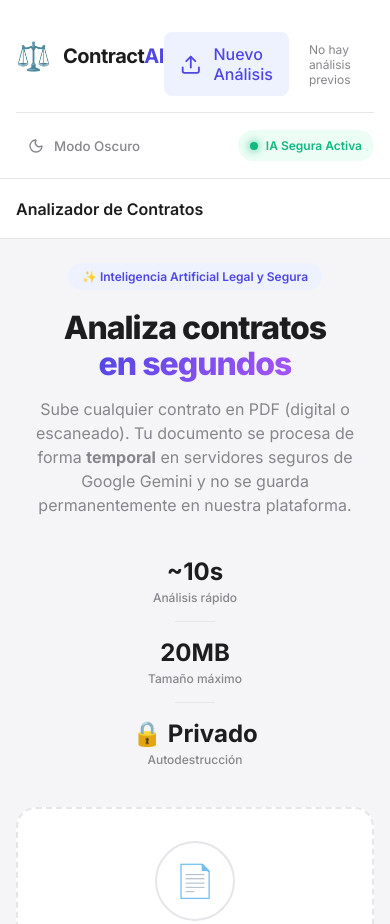
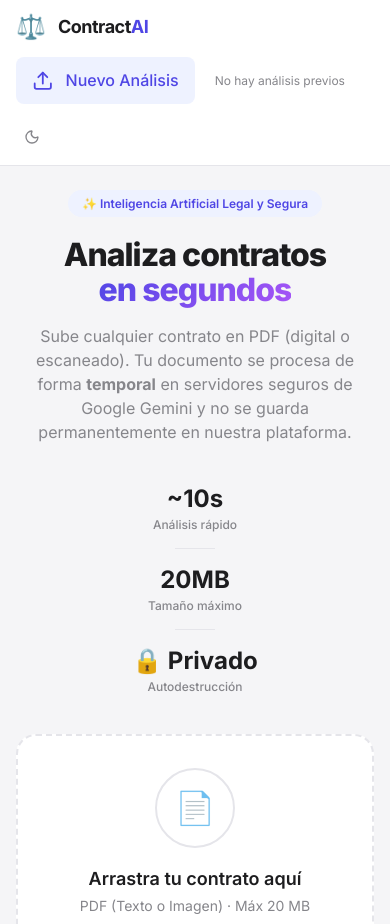
Before and after one commit to Kromilla/analizador-contratos-ia, a website: page index.html in a window 390 px wide. Shown: the top 924 px of the page. Drawn offline with nearby package versions, Linux system fonts and the light colour scheme.

Commit message:
fix(ui): responsive layout for mobile

```diff
--- a/styles.css
+++ b/styles.css
@@ -535,19 +535,33 @@ a { text-decoration: none; color: inherit; }
   body { flex-direction: column; overflow: auto; height: auto; min-height: 100vh; }
 
   /* Sidebar stacking */
-  .sidebar { width: 100%; padding: 16px; border-right: none; border-bottom: 1px solid var(--border); flex-direction: row; flex-wrap: wrap; align-items: center; justify-content: space-between; }
-  .sidebar-logo { margin-bottom: 0; }
-  .sidebar-nav { width: 100%; margin-top: 16px; flex-direction: row; overflow-x: auto; gap: 8px; align-items: center; }
+  .sidebar {
+    width: 100%; padding: 12px 16px; border-right: none; border-bottom: 1px solid var(--border);
+    flex-direction: row; flex-wrap: wrap; align-items: center; justify-content: space-between; gap: 12px;
+  }
+  .sidebar-logo { margin-bottom: 0; flex: 1; }
+  .sidebar-logo-icon { font-size: 24px; }
+  .sidebar-logo-text { font-size: 18px; }
+
+  .sidebar-nav {
+    width: 100%; flex: none; margin-top: 4px; flex-direction: row; overflow-x: auto;
+    gap: 8px; align-items: center; padding-bottom: 4px;
+  }
+  .nav-item { flex-shrink: 0; }
   .nav-section-title { display: none; }
   .history-list { flex-direction: row; display: flex; gap: 8px; }
-  .history-item { max-width: 150px; padding: 8px 12px; }
-  .sidebar-footer { width: 100%; flex-direction: row; justify-content: space-between; align-items: center; padding-top: 16px; margin-top: 16px; border-top: 1px solid var(--border); }
-  .theme-toggle { width: auto; }
+  .history-item { max-width: 150px; padding: 8px 12px; flex-shrink: 0; }
+
+  .sidebar-footer {
+    width: auto; flex-direction: row; gap: 8px; align-items: center;
+    padding-top: 0; margin-top: 0; border-top: none;
+  }
+  .theme-toggle { width: auto; padding: 8px; justify-content: center; }
+  .theme-label { display: none; }
+  .ai-status { display: none; } /* Hide on mobile to save space */
 
   /* Topbar */
-  .topbar { padding: 0 16px; height: 60px; }
-  .page-title { font-size: 16px; }
-  .page-subtitle { display: none; }
+  .topbar { display: none; }
 
   /* Main Panels */
   .panel { padding: 24px 16px; overflow: visible; }
@@ -562,7 +576,9 @@ a { text-decoration: none; color: inherit; }
   .results-layout { flex-direction: column; height: auto; overflow: visible; }
   .results-report { padding: 0; overflow: visible; }
   .results-topbar { flex-direction: column; align-items: flex-start; gap: 16px; }
-  .results-actions { width: 100%; display: flex; flex-wrap: wrap; justify-content: space-between; }
+  .results-actions { width: 100%; display: flex; flex-wrap: wrap; gap: 8px; }
+  .results-actions button { flex: 1; min-width: calc(50% - 8px); justify-content: center; font-size: 13px; padding: 10px; }
+
   .chat-sidebar { width: 100%; height: 500px; border-left: none; border-top: 1px solid var(--border); margin-top: 32px; border-radius: var(--radius-md); }
 }
 /* --------------------------------------------------------------------------
```
